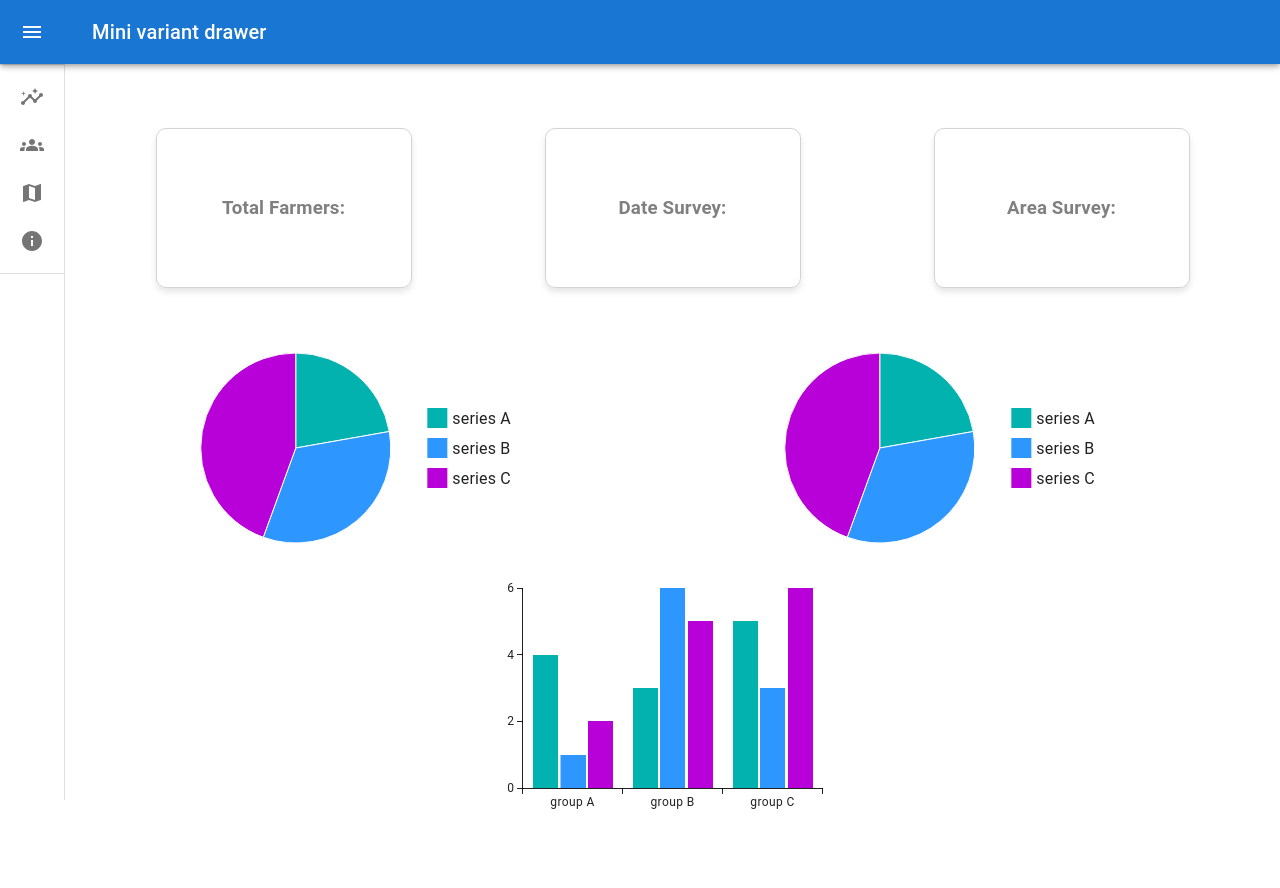
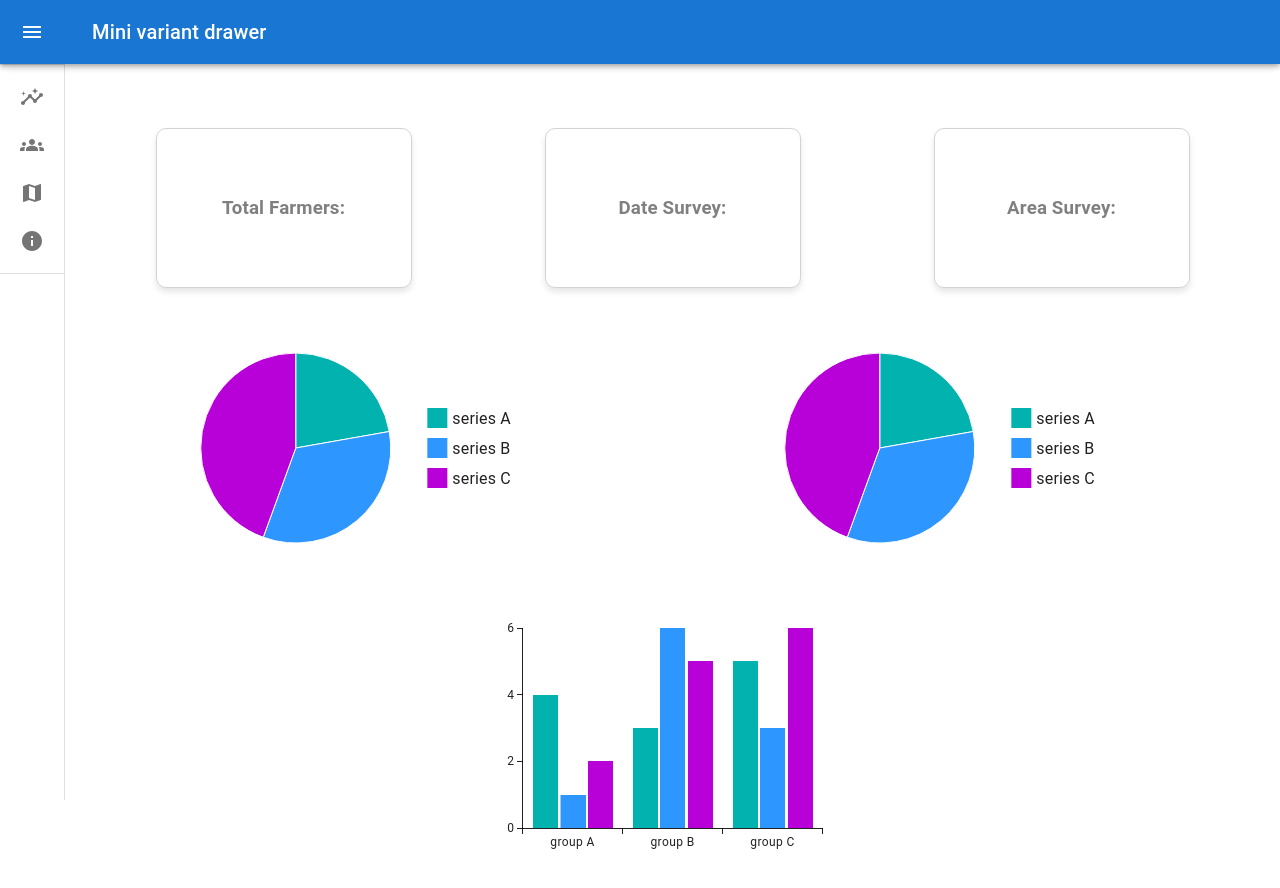
Before and after one commit to bharatrohan2016/svm-dashboard-frontend, a React (Create React App) app: page /dashboard in a window 1280 px wide. Shown: the top 888 px of the page. Before the commit the page ends 832 px from the top, so only its background shows below. Built offline with nearby package versions, Linux system fonts and the light colour scheme.

Commit message:
Icons added

```diff
--- a/src/Components/User/DashBoard.jsx
+++ b/src/Components/User/DashBoard.jsx
@@ -9,6 +9,7 @@ const HeaderComponent = styled(Box)`
   justify-content: space-around;
   align-items: center;
   height: 30vh;
+  overflow-y: hidden;
   @media (max-width: 400px) {
     display: flex;
     flex-direction: column;
@@ -25,6 +26,7 @@ const PieCharts = styled(Box)`
   justify-content: space-around;
   align-items: center;
   height: 30vh;
+  overflow-y: hidden;
   @media (max-width: 400px) {
     display: flex;
     flex-direction: column;
@@ -32,6 +34,18 @@ const PieCharts = styled(Box)`
     align-items: start;
     min-height: 50vh;
     padding: 0;
+  }
+`
+
+const BarBox = styled(Box)`
+  display: flex;
+  justify-content: space-around;
+  align-items: center;
+  height: 40vh;
+  @media (max-width: 400px) {
+    width: 70vw;
+    display: flex;
+    justify-content: start;
   }
 `
 
@@ -57,17 +71,6 @@ const RectangleBox = styled(Box)`
   }
 `
 
-const BarBox = styled(Box)`
-  display: flex;
-  justify-content: space-around;
-  align-items: center;
-  height: 30vh;
-  @media (max-width: 400px) {
-    width: 70vw;
-    display: flex;
-    justify-content: start;
-  }
-`
 
 const DashBoard = () => {
   return (
```
